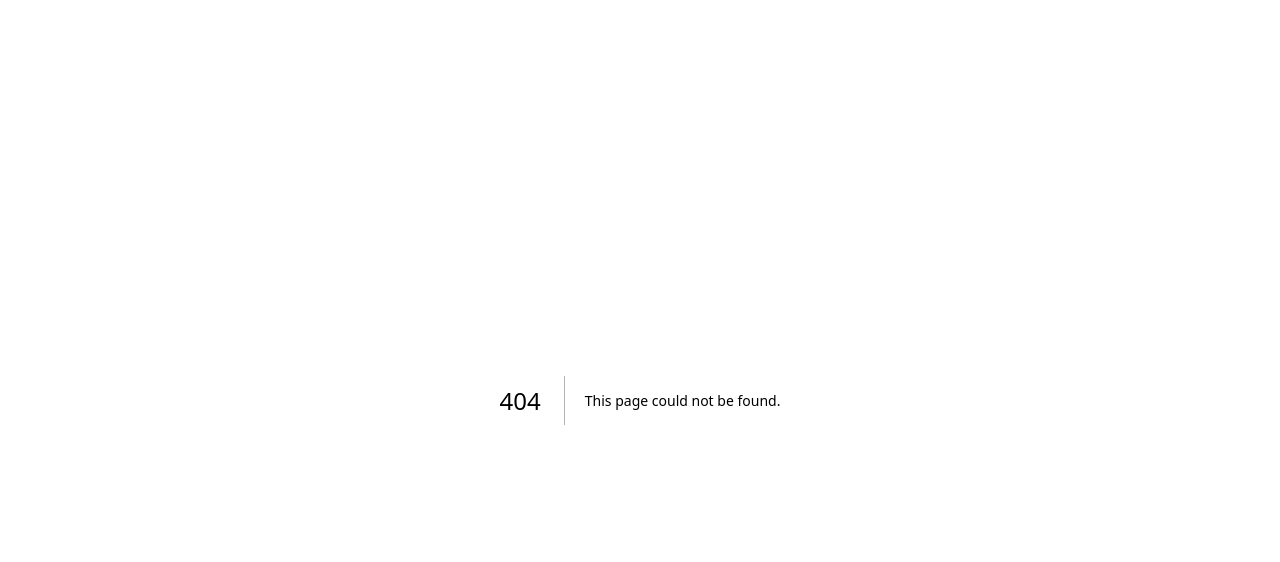
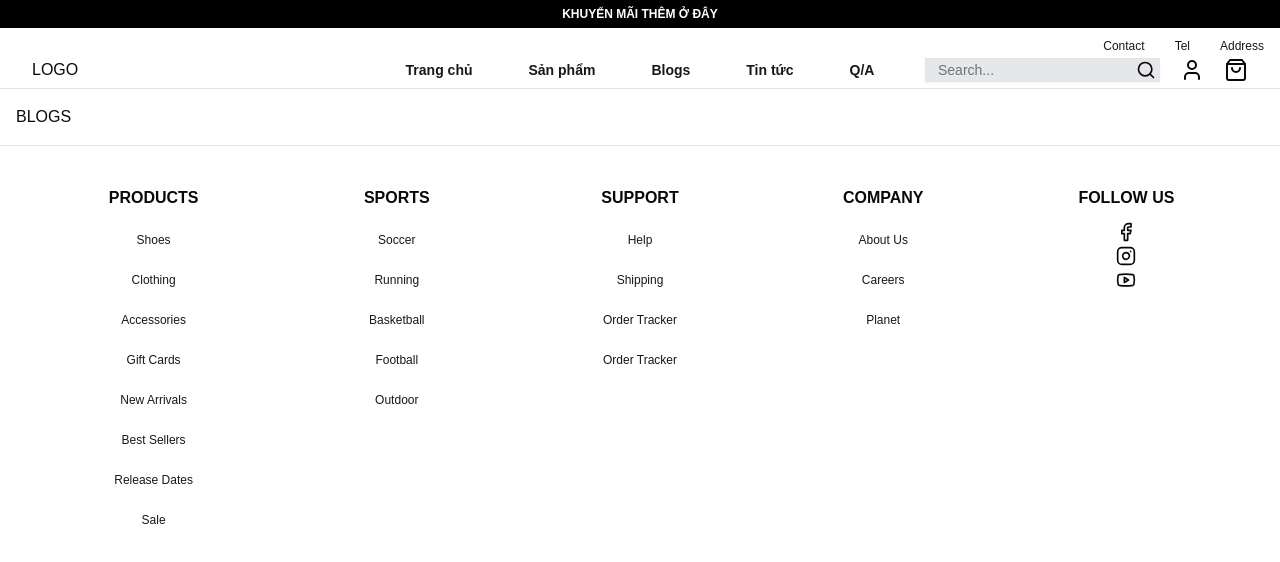
Before and after one commit to phamnguyen1700/app-ecommerce, a Next.js app: page /commercial/blogs in a window 1280 px wide. Before the commit this address had no page. Shown: the top 562 px of the page. Built offline with nearby package versions, Linux system fonts and the light colour scheme; no server answers.

Commit message:
nav & fix deployment

```diff
--- /dev/null
+++ b/src/app/commercial/blogs/page.tsx
@@ -0,0 +1,13 @@
+"use client";
+
+import "@/app/globals.css";
+
+
+export default function ProductsPage() {
+
+  return (
+    <div className="container mx-auto p-4">
+      BLOGS
+    </div>
+  );
+}
--- /dev/null
+++ b/src/app/commercial/news/page.tsx
@@ -0,0 +1,13 @@
+"use client";
+
+import "@/app/globals.css";
+
+
+export default function ProductsPage() {
+
+  return (
+    <div className="container mx-auto p-4">
+        NEWS
+    </div>
+  );
+}
--- /dev/null
+++ b/src/app/commercial/qa/page.tsx
@@ -0,0 +1,13 @@
+"use client";
+
+import "@/app/globals.css";
+
+
+export default function ProductsPage() {
+
+  return (
+    <div className="container mx-auto p-4">
+      QA
+    </div>
+  );
+}
--- a/src/app/layout.tsx
+++ b/src/app/layout.tsx
@@ -1,6 +1,7 @@
 import type { Metadata } from "next";
 import { Geist, Geist_Mono } from "next/font/google";
 import "@/app/globals.css";
+import { ToastProvider } from "@/components/layout/toastProvider";
 
 const geistSans = Geist({
   variable: "--font-geist-sans",
@@ -24,11 +25,11 @@ export default function RootLayout({
 }>) {
   return (
     <html lang="en">
-        <body
-          className={`${geistSans.variable} ${geistMono.variable} antialiased`}
-        >
-          {children}
-        </body>
+      <body
+        className={`${geistSans.variable} ${geistMono.variable} antialiased`}
+      >
+        <ToastProvider>{children}</ToastProvider>
+      </body>
     </html>
   );
 }
--- a/src/components/layout/header.tsx
+++ b/src/components/layout/header.tsx
@@ -22,7 +22,7 @@ import Icon from "@/components/common/icon";
 import { useDispatch } from "react-redux";
 import { loginThunk } from "@/redux/thunks/Auth";
 import { AppDispatch } from "@/redux/store";
-import { ToastProvider } from "@/components/layout/toastProvider";
+import Navbar from "@/components/layout/nav/commercialNav";
 
 export default function Header() {
   const loggedIn = localStorage.getItem("accessToken");
@@ -59,7 +59,6 @@ export default function Header() {
   };
 
   return (
-    <ToastProvider>
       <header className="w-full">
         <div className="w-full h-7 pt-1.5 font-semibold bg-black text-white text-center text-xs">
           KHUYẾN MÃI THÊM Ở ĐÂY
@@ -79,23 +78,7 @@ export default function Header() {
         </div>
         <div className="grid grid-cols-3 items-center pt-3 px-8 border-b">
           <div className="flex justify-start">LOGO</div>
-          <div className="flex justify-center">
-            <Button className="font-bold" variant="link">
-              Trang chủ
-            </Button>
-            <Button className="font-bold" variant="link">
-              Sản phẩm
-            </Button>
-            <Button className="font-bold" variant="link">
-              Blogs
-            </Button>
-            <Button className="font-bold" variant="link">
-              Tin tức
-            </Button>
-            <Button className="font-bold" variant="link">
-              Q/A
-            </Button>
-          </div>
+            <Navbar/>
           <div className="flex justify-end gap-5">
             <SearchInput />
 
@@ -247,6 +230,5 @@ export default function Header() {
           </div>
         </div>
       </header>
-    </ToastProvider>
   );
 }
--- /dev/null
+++ b/src/components/layout/nav/commercialNav.tsx
@@ -0,0 +1,39 @@
+import { Button } from "@/components/ui/button";
+import Link from "next/link";
+
+const Navbar = () => {
+  return (
+    <div className="flex justify-center space-x-6">
+      <Button className="font-bold" variant="link">
+        <Link href="/commercial/home" passHref>
+          Trang chủ
+        </Link>
+      </Button>
+
+      <Button className="font-bold" variant="link">
+        <Link href="/commercial/products" passHref>
+          Sản phẩm
+        </Link>
+      </Button>
+
+      <Button className="font-bold" variant="link">
+        <Link href="/commercial/blogs" passHref>
+          Blogs
+        </Link>
+      </Button>
+
+      <Button className="font-bold" variant="link">
+        <Link href="/commercial/news" passHref>
+          Tin tức
+        </Link>
+      </Button>
+      <Button className="font-bold" variant="link">
+        <Link href="/commercial/qa" passHref>
+          Q/A
+        </Link>
+      </Button>
+    </div>
+  );
+};
+
+export default Navbar;
--- a/src/redux/services/Product/index.ts
+++ b/src/redux/services/Product/index.ts
@@ -1,6 +1,7 @@
-import { API } from "@/utils/Api"; // Thay đổi cách import
+import { API } from "@/utils/Api";
 
 export const getProductService = async () => {
     const res = await API.get("/products");
+    console.log(res.data);
     return res.data;
 };
--- a/src/utils/Api/index.ts
+++ b/src/utils/Api/index.ts
@@ -1,7 +1,7 @@
 import axios from "axios";
 
 export const API = axios.create({
-  baseURL: process.env.BASE_URL,
+  baseURL: process.env.NEXT_PUBLIC_BASE_URL,
   headers: {
     "Content-Type": "application/json",
   },
```
